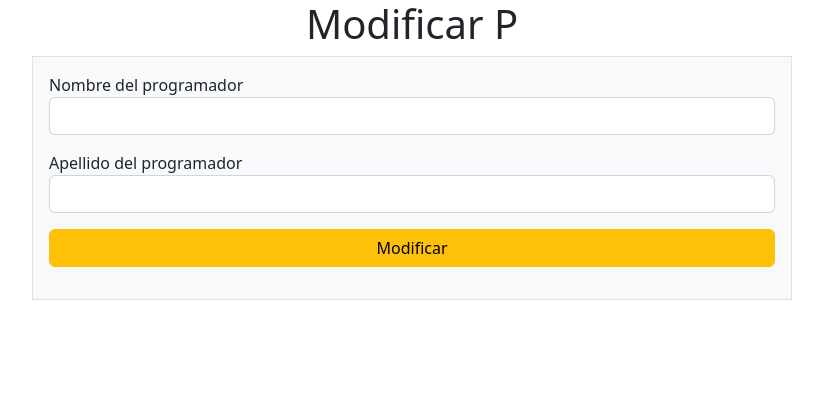
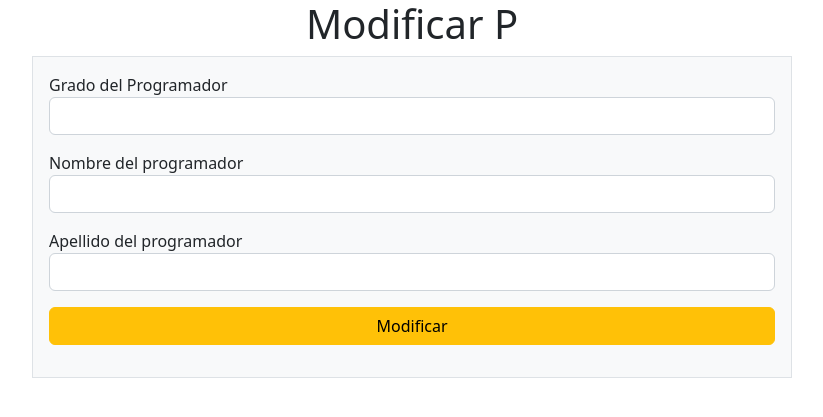
Before and after one commit to marino5710/final_marin, a PHP site: page /modificar.php in a window 1280 px wide. Shown: the top 417 px of the page, without its empty margins (228-1051 px from the left). Run offline with PHP 8.4, Linux system fonts and the light colour scheme; data that the repository does not hold is empty.

Commit message:
SE MODIFICARON ERRORES DE SINTAXYS

```diff
--- a/bd.sql
+++ b/bd.sql
@@ -19,7 +19,7 @@ CREATE TABLE tareas (
 ------------tabla programadores
 CREATE TABLE programadores (
     programador_id SERIAL PRIMARY KEY,
-    programador_grado VARCHAR(70) NOT NULL,
+    programador_grado VARCHAR(30) NOT NULL,
     programador_nombre VARCHAR(70) NOT NULL,
     programador_apellido VARCHAR(70) NOT NULL,
     programador_situacion char (1) DEFAULT '1'
--- a/vistas/programadores/modificar.php
+++ b/vistas/programadores/modificar.php
@@ -23,6 +23,12 @@ require '../../modelos/programador.php';
                 <input type="hidden" name="programador_id">
                 <div class="row mb-3">
                     <div class="col">
+                        <label for="programador_grado">Grado del Programador</label>
+                        <input type="text" name="programador_grado" id="programador_grado" class="form-control">
+                    </div>
+                </div>
+                <div class="row mb-3">
+                    <div class="col">
                         <label for="programador_nombre">Nombre del programador</label>
                         <input type="text" name="programador_nombre" id="programador_nombre" class="form-control" required>
                     </div>
--- a/vistas/tareas/buscar.php
+++ b/vistas/tareas/buscar.php
@@ -24,6 +24,7 @@ try {
     <div class="row justify-content-center">
         <form action="/final_marin/controladores/tareas/buscar.php" method="GET" class="col-lg-8 border bg-light p-3">
             <div class="row mb-3">
+            <input type="hidden" name="tarea_id">
                 <div class="col">
                     <label for="tarea_id_aplicacion">Aplicación</label>
                     <select name="tarea_id_aplicacion" id="tarea_id_aplicacion" class="form-control">
```
Also changed, not shown: vistas/programadores/buscar.php (+7 -0 lines).
